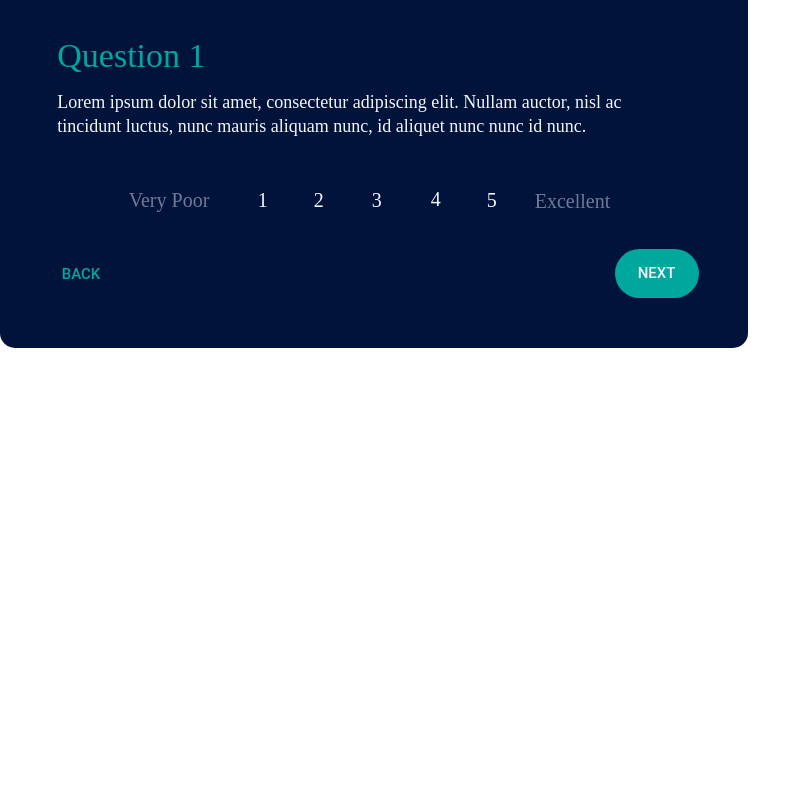
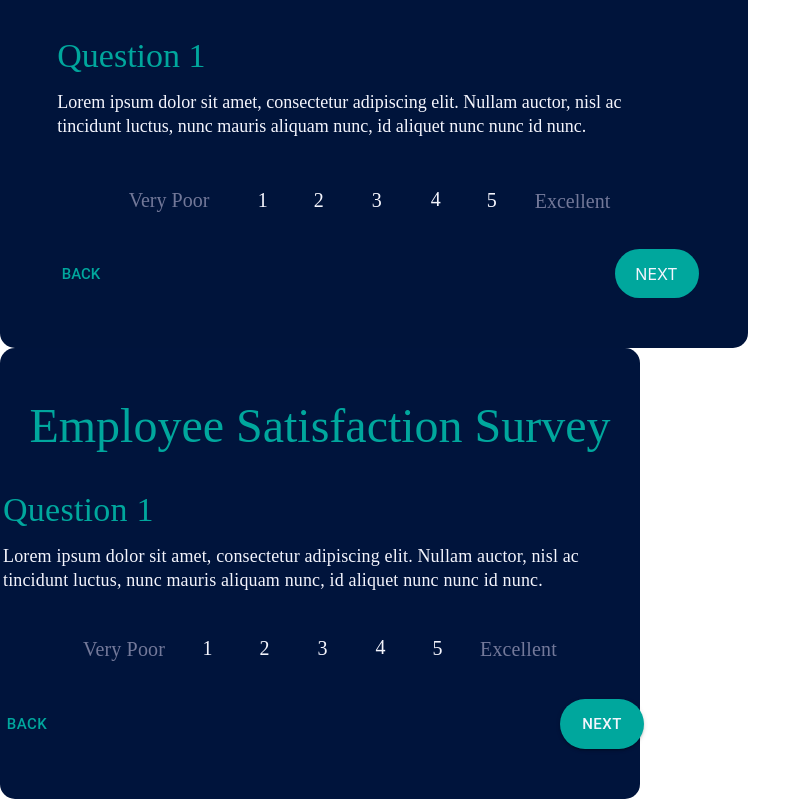
Before and after one commit to tmk-tran/employee-survey, a React (Create React App) app: page / in a window 1280 px wide. Shown: the part 752-1551 px from the top of the page, without its empty margins (0-811 px from the left). Before the commit the page ends 1100 px from the top, so only its background shows below. Built offline with nearby package versions, Linux system fonts and the light colour scheme.

Commit message:
changed classname to avoid interference with other import file. Set div width holding ThirdImport, to match width of other imported cards

```diff
--- a/src/App.jsx
+++ b/src/App.jsx
@@ -1,6 +1,7 @@
 import "./App.css";
 import FirstImport from "./components/FirstImport";
 import SecondImport from "./components/SecondImport";
+import ThirdImport from "./components/ThirdImport";
 
 function App() {
   return (
@@ -8,6 +9,9 @@ function App() {
       <header className="App-header">Employee Survey - PixelFree</header>
       <FirstImport />
       <SecondImport />
+      <div style={{ width: "50vw" }}>
+        <ThirdImport />
+      </div>
     </div>
   );
 }
--- a/src/components/SecondImport.css
+++ b/src/components/SecondImport.css
@@ -591,7 +591,8 @@ table {
   top: 8px;
 }
 
-.button-1-region {
+/* Changed classname here to avoid interference with FirstImport CSS file */
+.button-1-region-secondimport {
   /* pointer-events: auto;
   text-align: LEFT;
   font-family: Roboto;
@@ -601,16 +602,16 @@ table {
   white-space: pre-wrap;
   overflow: hidden;
   line-height: calc(100% + 0px);
-  word-break: break-word;
+  word-break: break-word; */
   -webkit-text-fill-color: #f4f5fdff;
-  cursor: text;
+  /* cursor: text;
   display: flex;
   align-items: flex-start;
   justify-content: LEFT;
   background-color: #00000000;
   border-width: 0px;
-  width: 100%;
-  height: 100%; */
+  width: 100%; */
+  height: 100%;
   display: flex;
   justify-content: center;
   align-items: center;
--- a/src/components/SecondImport.jsx
+++ b/src/components/SecondImport.jsx
@@ -6,6 +6,8 @@
 // Commented out sections are the fix for that here,
 // In the CSS file, the commented out sections are the solution to fix
 // Added borders (disabled) to the CSS classes that were modified
+//
+// Changed classname for: button-1-region to avoid interference with FirstImport CSS file
 
 import "./SecondImport.css";
 
@@ -135,21 +137,19 @@ export default function SecondImport() {
                     className="button_contained-region"
                     id="button_contained-region"
                   >
-                    {/* <div className="base-1" id="base-1">
-                      <div className="base-1-region" id="base-1-region">
-                        <div className="button-1" id="button-1">
-                          <label
-                            className="button-1-region"
-                            id="button-1-region"
-                          >
-                            NEXT
-                          </label>
-                        </div>
-                      </div>
-                    </div> */}
-                    <label className="button-1-region" id="button-1-region">
+                    {/* <div className="base-1" id="base-1"> */}
+                    {/* <div className="base-1-region" id="base-1-region"> */}
+                    {/* <div className="button-1" id="button-1"> */}
+                    {/* Changed classname here to avoid interference with FirstImport CSS file */}
+                    <label
+                      className="button-1-region-secondimport"
+                      id="button-1-region-secondimport"
+                    >
                       NEXT
                     </label>
+                    {/* </div> */}
+                    {/* </div> */}
+                    {/* </div> */}
                   </div>
                 </div>
               </div>
--- /dev/null
+++ b/src/components/ThirdImport.jsx
@@ -0,0 +1,48 @@
+import styles from "./ThirdImport.module.css";
+
+const ThirdImport = () => {
+  return (
+    <div className={styles.surveyRowRating}>
+      <div className={styles.employeeSatisfactionSurvey}>
+        Employee Satisfaction Survey
+      </div>
+      <div className={styles.question1Parent}>
+        <div className={styles.question1}>Question 1</div>
+        <div className={styles.group}>
+          <div
+            className={styles.loremIpsumDolor}
+          >{`Lorem ipsum dolor sit amet, consectetur adipiscing elit. Nullam auctor, nisl ac `}</div>
+          <div className={styles.tinciduntLuctusNunc}>
+            tincidunt luctus, nunc mauris aliquam nunc, id aliquet nunc nunc id
+            nunc.
+          </div>
+        </div>
+      </div>
+      <div className={styles.rowRateScale}>
+        <div className={styles.veryPoor}>Very Poor</div>
+        <div className={styles.parent}>
+          <div className={styles.div}>5</div>
+          <div className={styles.div1}>4</div>
+          <div className={styles.div2}>3</div>
+          <div className={styles.div3}>2</div>
+          <div className={styles.div4}>1</div>
+        </div>
+        <div className={styles.veryPoor}>Excellent</div>
+      </div>
+      <div className={styles.buttons}>
+        <div className={styles.buttontext}>
+          <div className={styles.base}>
+            <div className={styles.button}>back</div>
+          </div>
+        </div>
+        <div className={styles.buttoncontained}>
+          <div className={styles.base1}>
+            <div className={styles.button}>next</div>
+          </div>
+        </div>
+      </div>
+    </div>
+  );
+};
+
+export default ThirdImport;
--- /dev/null
+++ b/src/components/ThirdImport.module.css
@@ -0,0 +1,226 @@
+.employeeSatisfactionSurvey {
+  width: 39.938rem;
+  position: relative;
+  line-height: 116.7%;
+  text-align: center;
+  display: inline-block;
+  height: 4.138rem;
+  flex-shrink: 0;
+}
+.question1 {
+  align-self: stretch;
+  position: relative;
+  letter-spacing: 0.25px;
+  line-height: 123.5%;
+  display: inline-block;
+  height: 3.1rem;
+  flex-shrink: 0;
+}
+.loremIpsumDolor {
+  position: absolute;
+  height: 56.46%;
+  width: 100%;
+  top: 0%;
+  left: 0%;
+  letter-spacing: 0.15px;
+  line-height: 150%;
+  display: inline-block;
+}
+.tinciduntLuctusNunc {
+  position: absolute;
+  height: 56.46%;
+  width: 93.38%;
+  top: 43.5%;
+  left: 0%;
+  letter-spacing: 0.15px;
+  line-height: 150%;
+  display: inline-block;
+}
+.group {
+  width: 39.625rem;
+  position: relative;
+  height: 3.531rem;
+  font-size: 1.125rem;
+  color: #f4f5fd;
+}
+.question1Parent {
+  display: flex;
+  flex-direction: column;
+  align-items: flex-start;
+  justify-content: flex-start;
+  gap: 0.25rem;
+  font-size: 2.125rem;
+}
+.veryPoor {
+  position: relative;
+  letter-spacing: 0.15px;
+  line-height: 160%;
+  font-weight: 500;
+}
+.div {
+  position: absolute;
+  right: 0rem;
+  bottom: 0rem;
+  letter-spacing: 0.15px;
+  line-height: 160%;
+  font-weight: 500;
+  display: flex;
+  align-items: center;
+  justify-content: center;
+  width: 0.813rem;
+  height: 1.75rem;
+}
+.div1 {
+  position: absolute;
+  right: 3.563rem;
+  bottom: 0.063rem;
+  letter-spacing: 0.15px;
+  line-height: 160%;
+  font-weight: 500;
+  display: flex;
+  align-items: center;
+  justify-content: center;
+  width: 0.813rem;
+  height: 1.75rem;
+}
+.div2 {
+  position: absolute;
+  right: 7.188rem;
+  bottom: 0rem;
+  letter-spacing: 0.15px;
+  line-height: 160%;
+  font-weight: 500;
+  display: flex;
+  align-items: center;
+  justify-content: center;
+  width: 0.813rem;
+  height: 1.75rem;
+}
+.div3 {
+  position: absolute;
+  right: 10.813rem;
+  bottom: 0rem;
+  letter-spacing: 0.15px;
+  line-height: 160%;
+  font-weight: 500;
+  display: flex;
+  align-items: center;
+  justify-content: center;
+  width: 0.813rem;
+  height: 1.75rem;
+}
+.div4 {
+  position: absolute;
+  right: 14.375rem;
+  bottom: 0rem;
+  letter-spacing: 0.15px;
+  line-height: 160%;
+  font-weight: 500;
+  display: flex;
+  align-items: center;
+  justify-content: center;
+  width: 0.813rem;
+  height: 1.75rem;
+}
+.parent {
+  width: 15.188rem;
+  position: relative;
+  height: 1.813rem;
+  text-align: center;
+  color: #f4f5fd;
+}
+.rowRateScale {
+  background-color: rgba(0, 0, 0, 0);
+  display: flex;
+  flex-direction: row;
+  align-items: flex-start;
+  justify-content: flex-start;
+  padding: 0.562rem 0.937rem;
+  gap: 2.25rem;
+  font-size: 1.25rem;
+  color: rgba(164, 164, 194, 0.7);
+}
+.button {
+  position: relative;
+  letter-spacing: 0.46px;
+  line-height: 1.625rem;
+  text-transform: uppercase;
+  font-weight: 500;
+}
+.base {
+  overflow: hidden;
+  display: flex;
+  flex-direction: row;
+  align-items: center;
+  justify-content: center;
+  padding: 0.5rem 0.687rem;
+}
+.buttontext {
+  position: absolute;
+  height: 100%;
+  top: 0%;
+  bottom: 0%;
+  left: calc(50% - 324.25px);
+  border-radius: 30px;
+  overflow: hidden;
+  display: flex;
+  flex-direction: column;
+  align-items: center;
+  justify-content: center;
+}
+.base1 {
+  overflow: hidden;
+  display: flex;
+  flex-direction: row;
+  align-items: center;
+  justify-content: center;
+  padding: 0.5rem 1.375rem;
+}
+.buttoncontained {
+  position: absolute;
+  height: 100%;
+  top: 0%;
+  bottom: 0%;
+  left: calc(50% + 240.25px);
+  box-shadow: 0px 3px 1px -2px rgba(0, 0, 0, 0.2),
+    0px 2px 2px rgba(0, 0, 0, 0.14), 0px 1px 5px rgba(0, 0, 0, 0.12);
+  border-radius: 30px;
+  background-color: #00a79d;
+  overflow: hidden;
+  display: flex;
+  flex-direction: column;
+  align-items: center;
+  justify-content: center;
+  color: #f4f5fd;
+}
+.buttons {
+  width: 40.531rem;
+  position: relative;
+  height: 3.1rem;
+  font-size: 0.938rem;
+  font-family: Roboto;
+}
+.surveyRowRating {
+  width: 100%;
+  position: relative;
+  border-radius: 15px;
+  /* background: linear-gradient(
+      180deg,
+      rgba(255, 255, 255, 0.09),
+      rgba(255, 255, 255, 0.09)
+    ),
+    #00143c; */
+  /* Changed background color */
+  background: #00143c;
+  display: flex;
+  flex-direction: column;
+  align-items: center;
+  justify-content: flex-start;
+  padding: 3.125rem;
+  box-sizing: border-box;
+  gap: 1.562rem;
+  text-align: left;
+  font-size: 3rem;
+  color: #00a79d;
+  font-family: Nunito;
+}
```
